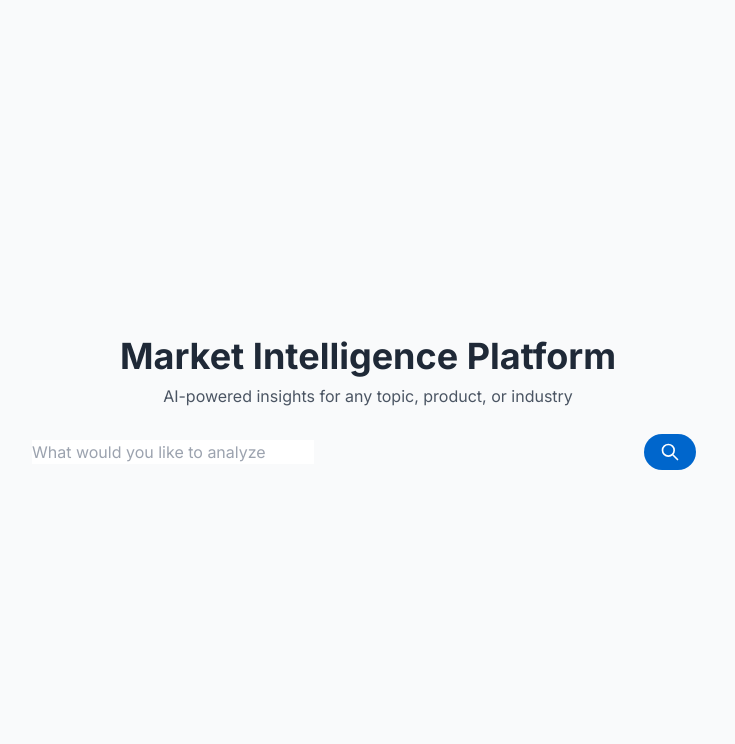
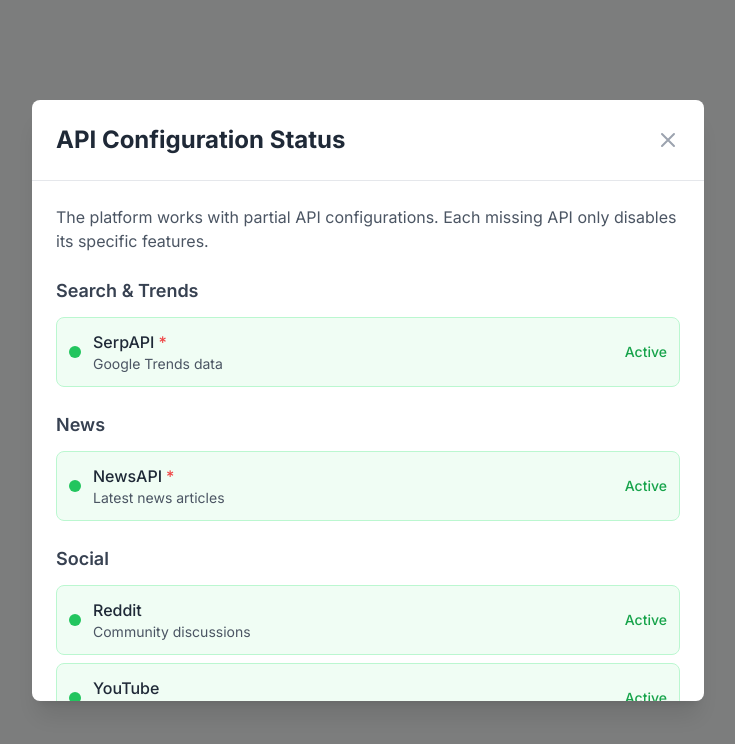
Before and after one commit to Jrl224/market-intelligence-platform, a Next.js app: page / in a window 1280 px wide. Both pictures are taken after a click on the button "API Status". Shown: the top 744 px of the page, without its empty margins (272-1007 px from the left). Built offline with nearby package versions, Linux system fonts and the light colour scheme; no server answers.

Commit message:
Add API status component and integrate with search bar

```diff
--- /dev/null
+++ b/components/ApiStatus.tsx
@@ -0,0 +1,117 @@
+'use client'
+
+import { useEffect, useState } from 'react'
+
+interface ApiConfig {
+  name: string
+  key: string
+  category: string
+  required?: boolean
+  description: string
+}
+
+const API_CONFIGS: ApiConfig[] = [
+  { name: 'SerpAPI', key: 'SERPAPI_KEY', category: 'Search & Trends', required: true, description: 'Google Trends data' },
+  { name: 'NewsAPI', key: 'NEWSAPI_KEY', category: 'News', required: true, description: 'Latest news articles' },
+  { name: 'Reddit', key: 'REDDIT_CLIENT_ID', category: 'Social', description: 'Community discussions' },
+  { name: 'YouTube', key: 'YOUTUBE_API_KEY', category: 'Social', description: 'Video comments' },
+  { name: 'OpenAI', key: 'OPENAI_API_KEY', category: 'AI', description: 'GPT-4 insights' },
+  { name: 'Anthropic', key: 'ANTHROPIC_API_KEY', category: 'AI', description: 'Claude analysis' },
+  { name: 'Gemini', key: 'GEMINI_API_KEY', category: 'AI', description: 'Google AI' },
+  { name: 'FRED', key: 'FRED_API_KEY', category: 'Economic', description: 'Economic indicators' },
+  { name: 'Alpha Vantage', key: 'ALPHA_VANTAGE_KEY', category: 'Financial', description: 'Stock market data' },
+  { name: 'Semantic Scholar', key: 'SEMANTIC_SCHOLAR_KEY', category: 'Research', description: 'Academic papers' }
+]
+
+export default function ApiStatus({ isOpen, onClose }: { isOpen: boolean; onClose: () => void }) {
+  const [apiStatuses, setApiStatuses] = useState<Record<string, boolean>>({});
+
+  useEffect(() => {
+    // Check which APIs are configured (this is a simplified check)
+    const statuses: Record<string, boolean> = {}
+    API_CONFIGS.forEach(api => {
+      // In production, you'd check this server-side
+      // For now, we'll just check if the key exists in the environment
+      statuses[api.key] = !!process.env[`NEXT_PUBLIC_${api.key}_CONFIGURED`]
+    })
+    setApiStatuses(statuses)
+  }, [])
+
+  if (!isOpen) return null
+
+  const categorizedApis = API_CONFIGS.reduce((acc, api) => {
+    if (!acc[api.category]) acc[api.category] = []
+    acc[api.category].push(api)
+    return acc
+  }, {} as Record<string, ApiConfig[]>)
+
+  return (
+    <div className="fixed inset-0 bg-black bg-opacity-50 flex items-center justify-center z-50 p-4">
+      <div className="bg-white rounded-lg shadow-xl max-w-2xl w-full max-h-[80vh] overflow-hidden">
+        <div className="p-6 border-b border-gray-200 flex justify-between items-center">
+          <h2 className="text-2xl font-bold text-gray-800">API Configuration Status</h2>
+          <button
+            onClick={onClose}
+            className="text-gray-400 hover:text-gray-600 transition-colors"
+          >
+            <svg className="w-6 h-6" fill="none" stroke="currentColor" viewBox="0 0 24 24">
+              <path strokeLinecap="round" strokeLinejoin="round" strokeWidth={2} d="M6 18L18 6M6 6l12 12" />
+            </svg>
+          </button>
+        </div>
+
+        <div className="p-6 overflow-y-auto max-h-[calc(80vh-120px)]">
+          <p className="text-gray-600 mb-6">
+            The platform works with partial API configurations. Each missing API only disables its specific features.
+          </p>
+
+          {Object.entries(categorizedApis).map(([category, apis]) => (
+            <div key={category} className="mb-6">
+              <h3 className="text-lg font-semibold text-gray-700 mb-3">{category}</h3>
+              <div className="space-y-2">
+                {apis.map(api => (
+                  <div
+                    key={api.key}
+                    className={`flex items-center justify-between p-3 rounded-lg border ${
+                      apiStatuses[api.key]
+                        ? 'bg-green-50 border-green-200'
+                        : 'bg-gray-50 border-gray-200'
+                    }`}
+                  >
+                    <div className="flex items-center space-x-3">
+                      <div className={`w-3 h-3 rounded-full ${
+                        apiStatuses[api.key] ? 'bg-green-500' : 'bg-gray-400'
+                      }`} />
+                      <div>
+                        <p className="font-medium text-gray-800">
+                          {api.name}
+                          {api.required && <span className="text-red-500 ml-1">*</span>}
+                        </p>
+                        <p className="text-sm text-gray-600">{api.description}</p>
+                      </div>
+                    </div>
+                    <div className="text-sm">
+                      {apiStatuses[api.key] ? (
+                        <span className="text-green-600 font-medium">Active</span>
+                      ) : (
+                        <span className="text-gray-500">Not configured</span>
+                      )}
+                    </div>
+                  </div>
+                ))}
+              </div>
+            </div>
+          ))}
+
+          <div className="mt-6 p-4 bg-blue-50 rounded-lg">
+            <p className="text-sm text-blue-800">
+              <span className="font-semibold">Note:</span> API status is checked at runtime.
+              Configure your API keys in the <code className="bg-blue-100 px-1 py-0.5 rounded">.env.local</code> file
+              or in your deployment environment variables.
+            </p>
+          </div>
+        </div>
+      </div>
+    </div>
+  )
+}
--- a/components/SearchBar.tsx
+++ b/components/SearchBar.tsx
@@ -1,6 +1,7 @@
 'use client'
 
-import { useState, FormEvent } from 'react'
+import { useState } from 'react'
+import ApiStatus from './ApiStatus'
 
 interface SearchBarProps {
   onSearch: (query: string) => void
@@ -9,8 +10,9 @@
 
 export default function SearchBar({ onSearch, initialValue = '' }: SearchBarProps) {
   const [query, setQuery] = useState(initialValue)
+  const [showApiStatus, setShowApiStatus] = useState(false)
 
-  const handleSubmit = (e: FormEvent) => {
+  const handleSubmit = (e: React.FormEvent) => {
     e.preventDefault()
     if (query.trim()) {
       onSearch(query.trim())
@@ -18,25 +20,43 @@
   }
 
   return (
+    <>
       <form onSubmit={handleSubmit} className="w-full">
         <div className="relative">
           <input
             type="text"
             value={query}
             onChange={(e) => setQuery(e.target.value)}
-          placeholder="What would you like to analyze?"
-          className="search-input pr-12"
-          autoFocus
+            placeholder="Search any topic, product, company, or industry..."
+            className="w-full px-6 py-4 text-lg border border-gray-300 rounded-full shadow-sm focus:outline-none focus:ring-2 focus:ring-blue-500 focus:border-transparent search-input"
           />
+          <div className="absolute right-2 top-1/2 transform -translate-y-1/2 flex items-center space-x-2">
+            <button
+              type="button"
+              onClick={() => setShowApiStatus(true)}
+              className="p-2 text-gray-400 hover:text-gray-600 transition-colors"
+              title="API Status"
+            >
+              <svg className="w-5 h-5" fill="none" stroke="currentColor" viewBox="0 0 24 24">
+                <path strokeLinecap="round" strokeLinejoin="round" strokeWidth={2}
+                  d="M10.325 4.317c.426-1.756 2.924-1.756 3.35 0a1.724 1.724 0 002.573 1.066c1.543-.94 3.31.826 2.37 2.37a1.724 1.724 0 001.065 2.572c1.756.426 1.756 2.924 0 3.35a1.724 1.724 0 00-1.066 2.573c.94 1.543-.826 3.31-2.37 2.37a1.724 1.724 0 00-2.572 1.065c-.426 1.756-2.924 1.756-3.35 0a1.724 1.724 0 00-2.573-1.066c-1.543.94-3.31-.826-2.37-2.37a1.724 1.724 0 00-1.065-2.572c-1.756-.426-1.756-2.924 0-3.35a1.724 1.724 0 001.066-2.573c-.94-1.543.826-3.31 2.37-2.37.996.608 2.296.07 2.572-1.065z"
+                />
+                <path strokeLinecap="round" strokeLinejoin="round" strokeWidth={2}
+                  d="M15 12a3 3 0 11-6 0 3 3 0 016 0z"
+                />
+              </svg>
+            </button>
             <button
               type="submit"
-          className="absolute right-2 top-1/2 transform -translate-y-1/2 bg-primary text-white px-4 py-2 rounded-full hover:bg-blue-700 transition-colors duration-200"
+              className="px-6 py-2 bg-blue-500 text-white rounded-full hover:bg-blue-600 transition-colors btn-primary"
             >
-          <svg className="w-5 h-5" fill="none" stroke="currentColor" viewBox="0 0 24 24">
-            <path strokeLinecap="round" strokeLinejoin="round" strokeWidth={2} d="M21 21l-6-6m2-5a7 7 0 11-14 0 7 7 0 0114 0z" />
-          </svg>
+              Search
             </button>
           </div>
+        </div>
       </form>
+
+      <ApiStatus isOpen={showApiStatus} onClose={() => setShowApiStatus(false)} />
+    </>
   )
 }
```
Lines whose indentation alone changed are shown as unchanged.
